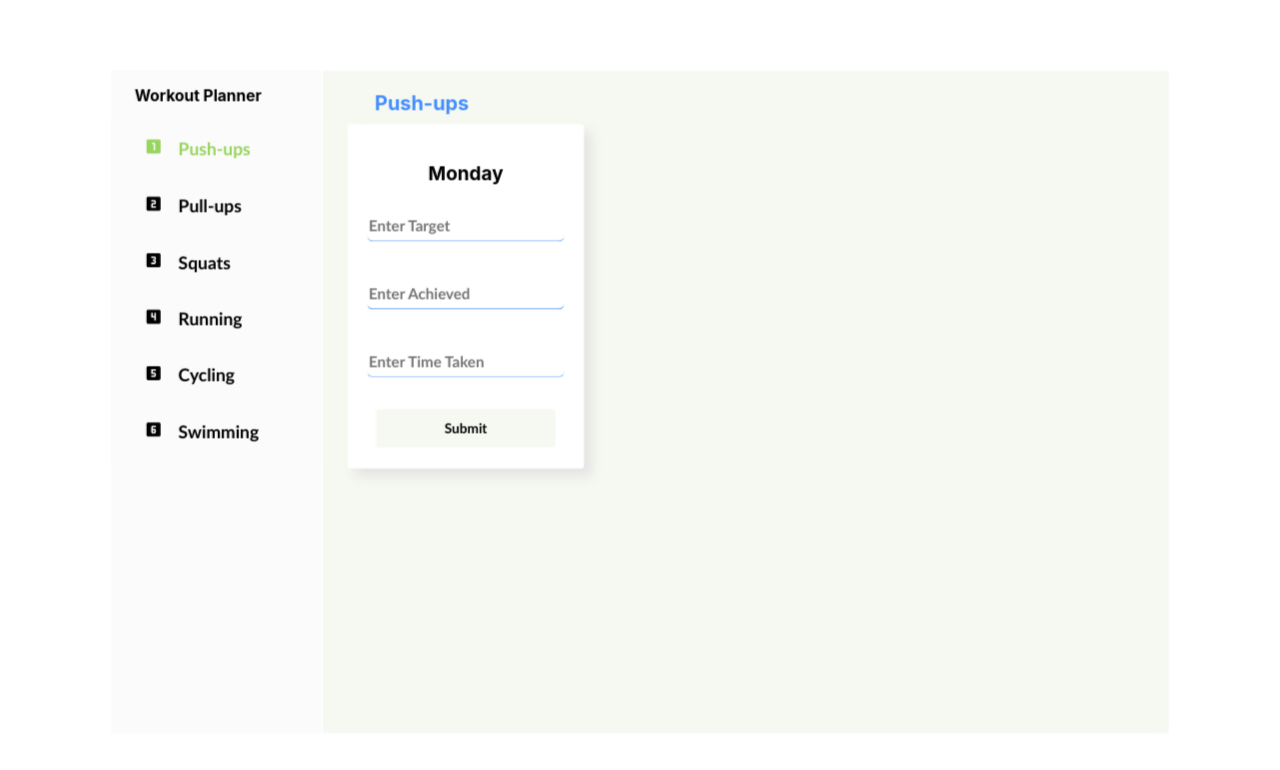
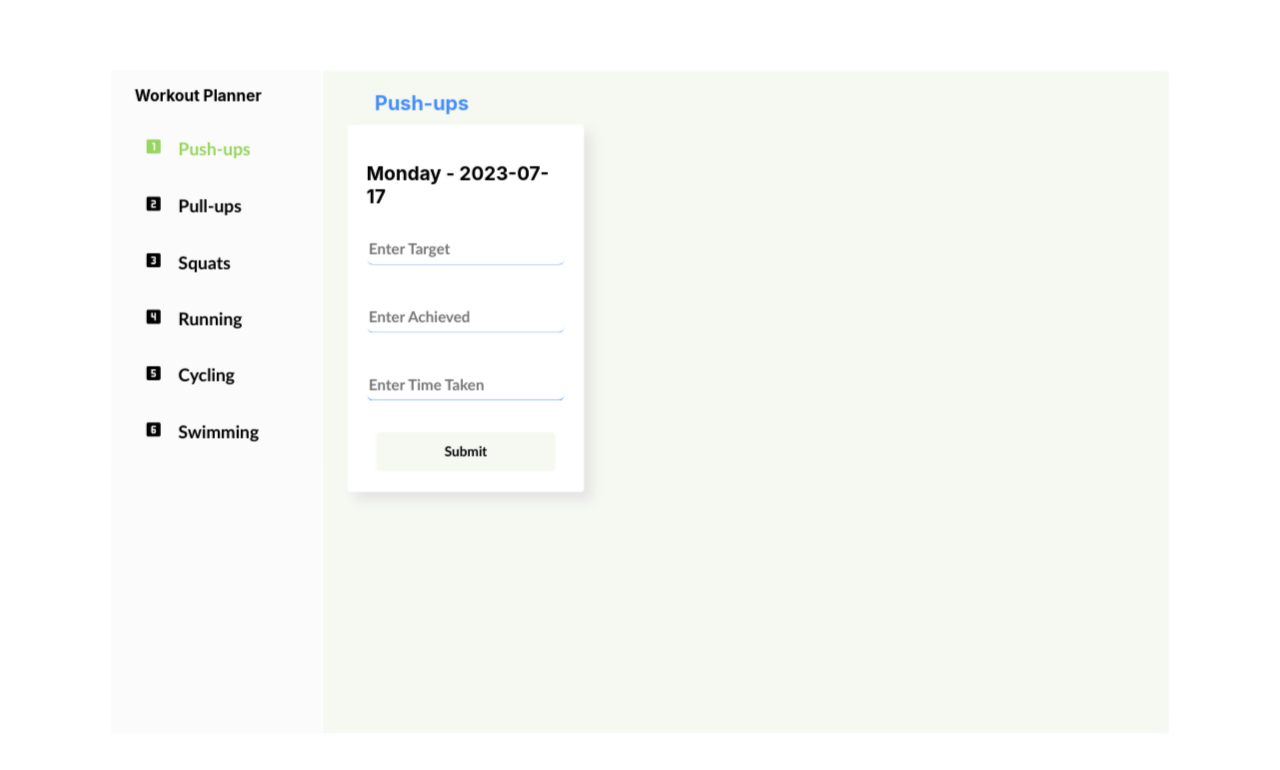
Before and after one commit to sweetLawrence/fitness-tracker, a React (Create React App) app: page /infofeed in a window 1280 px wide. Shown: the top 770 px of the page. Built offline with nearby package versions, Linux system fonts and the light colour scheme.

Commit message:
5th commit

```diff
--- a/src/components/ActualComponents/SetTargetBox.js
+++ b/src/components/ActualComponents/SetTargetBox.js
@@ -8,6 +8,8 @@ const SetTargetBox = ({ onTargetChange }) => {
     const date = new Date();
     const day = date.getDay();
     const weekDays = ['Sunday', 'Monday', 'Tuesday', 'Wednesday', 'Thursday', 'Friday', 'Saturday']
+    const date_ = date.toISOString().slice(0, 10);
+
     const current_day = weekDays[day]
     function handleClick(e) {
         const targetValue = target.current.value;
@@ -19,7 +21,7 @@ const SetTargetBox = ({ onTargetChange }) => {
     }
     return (
         <div className='target-box'>
-            <h3>{current_day}</h3>
+            <h3>{current_day} - {date_}</h3>
 
             <div className=" input-z target-input">
                 <input type="text" ref={target} placeholder='Enter Target' required className='t-input' />
```
